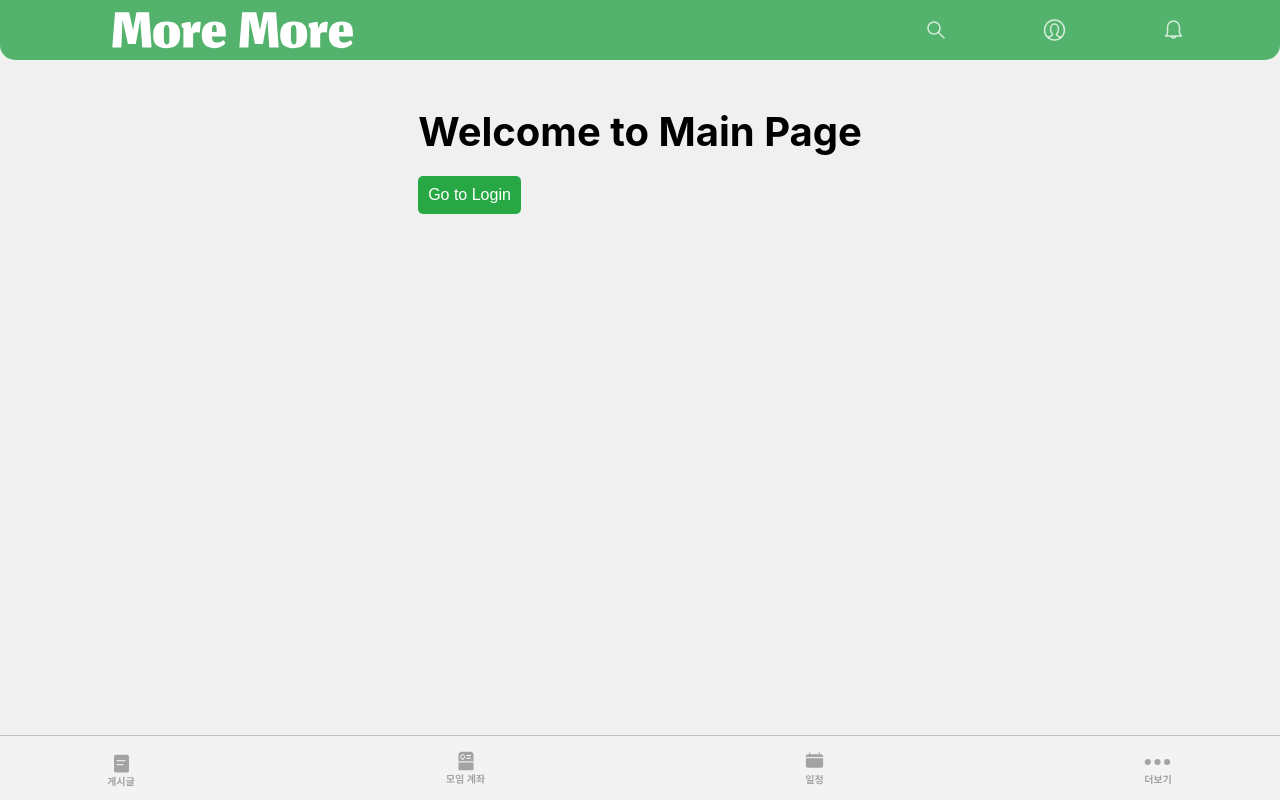
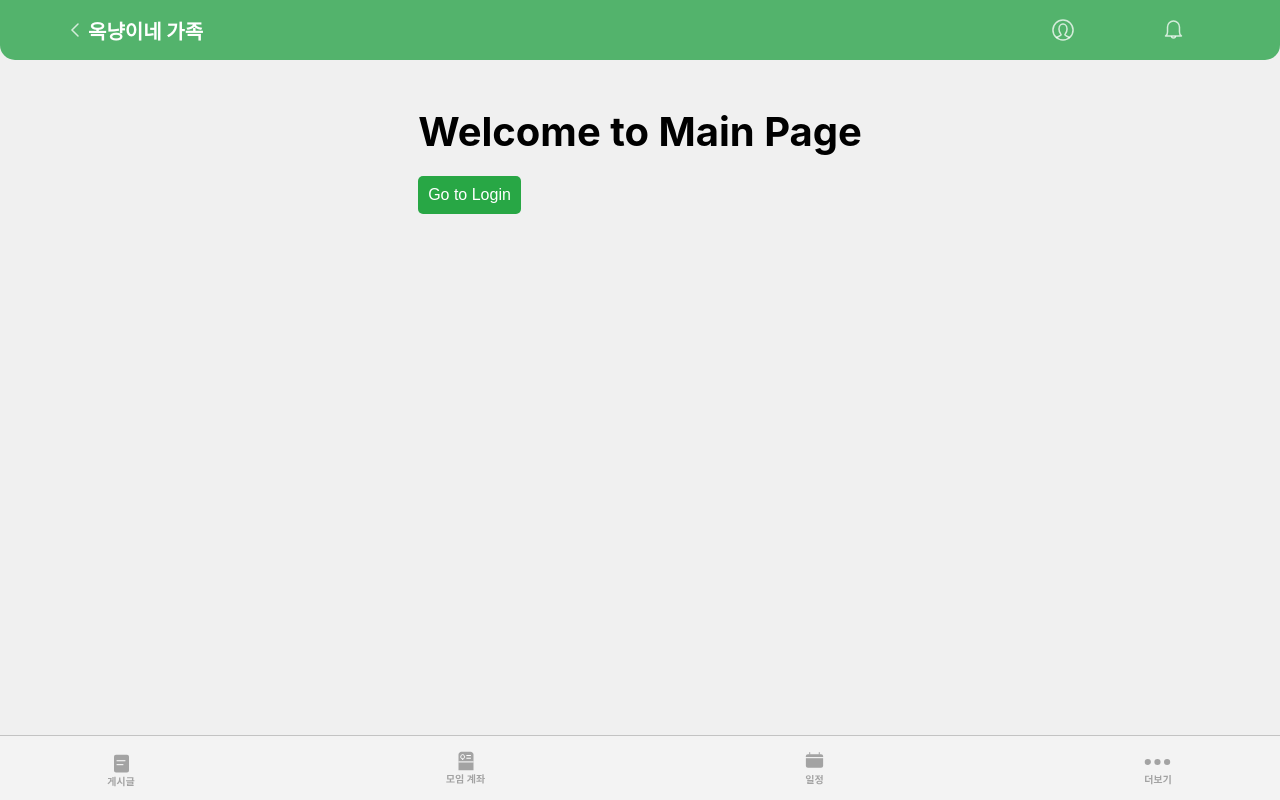
Before and after one commit to JJOK97/more-more, a React (Vite) app in the folder frontend/: page / in a window 1280 px wide. Built offline with nearby package versions, Linux system fonts and the light colour scheme.

Commit message:
design: groupHeader 디자인 (S12P21A605-343)

```diff
--- a/frontend/src/assets/css/common/mainHeader.css
+++ b/frontend/src/assets/css/common/header.css
@@ -31,6 +31,7 @@ header {
 	height: 100%;
 }
 
+/* mainHeader.jsx */
 .userNavbar {
 	height: 40%;
 	width: 28%;
@@ -43,3 +44,26 @@ header {
 	width: 26.46%;
 	height: 100%;
 }
+
+/* groupHeader.jsx */
+.groupName {
+	display: flex;
+	justify-content: center;
+	align-items: center;
+	font-size: 20px;
+	font-weight: bold;
+	color: white;
+}
+
+.headerRight {
+	height: 40%;
+	width: 16.977%;
+	display: flex;
+	align-items: center;
+	justify-content: space-between;
+}
+
+.headerRight img {
+	width: 43.65%;
+	height: 100%;
+}
--- /dev/null
+++ b/frontend/src/components/common/GroupHeader.jsx
@@ -0,0 +1,28 @@
+import React from 'react';
+
+import '@/assets/css/common/header.css';
+
+import chevron from '@/assets/img/common/mainHeader/chevron-left.svg';
+import user from '@/assets/img/common/mainHeader/user.svg';
+import bell from '@/assets/img/common/mainHeader/bell.svg';
+
+const Header = () => {
+	return (
+		<header>
+			<div className="menu">
+				<div className="headLeft">
+					<div className="groupName">
+						<img src={chevron}></img>
+						<div> 옥냥이네 가족 </div>
+					</div>
+				</div>
+				<div className="headerRight">
+					<img src={user}></img>
+					<img src={bell}></img>
+				</div>
+			</div>
+		</header>
+	);
+};
+
+export default Header;
--- a/frontend/src/pages/Main.jsx
+++ b/frontend/src/pages/Main.jsx
@@ -1,7 +1,7 @@
 import React from 'react';
 import { useNavigate } from 'react-router-dom';
 
-import Header from '@/components/common/MainHeader';
+import Header from '@/components/common/GroupHeader';
 import Footer from '@/components/common/GroupFooter';
 
 import '@/assets/css/common/Main.css';
```
Also changed, not shown: frontend/src/assets/img/common/mainHeader/chevron-left.svg (added).
